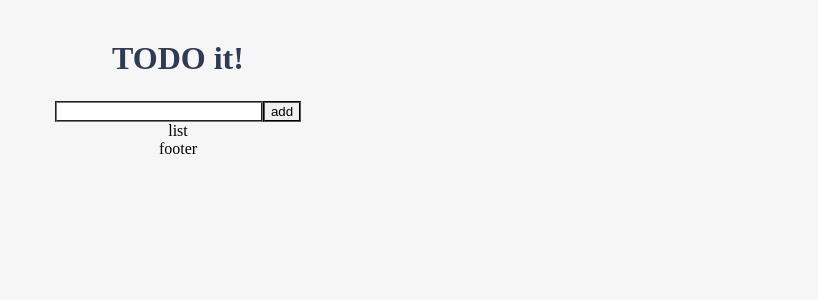
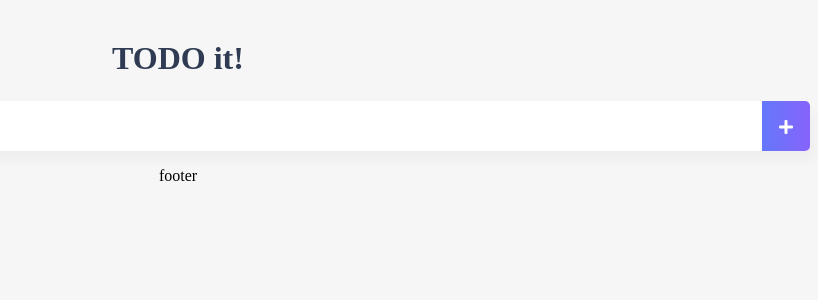
Before and after one commit to SilverTaek/TodoApp_Vue, a Vue app: page / in a window 1280 px wide. Shown: the top 300 px of the page, without its empty margins (462-1280 px from the left). Built offline with nearby package versions, Linux system fonts and the light colour scheme.

Commit message:
Component UI

```diff
--- a/src/components/TodoInput.vue
+++ b/src/components/TodoInput.vue
@@ -1,7 +1,10 @@
 <template>
-  <div>
-    <input type="text" v-model="newTodoItem" />
-    <button v-on:click="addTodo">add</button>
+  <div class="inputBox shadow">
+    <input type="text" v-model="newTodoItem" v-on:keyup.enter="addTodo" />
+    <!-- <button v-on:click="addTodo">add</button> -->
+    <span class="addContainer" v-on:click="addTodo">
+      <i class="fas fa-plus addBtn"></i>
+    </span>
   </div>
 </template>
 
@@ -15,11 +18,40 @@
   methods: {
     addTodo: function() {
       localStorage.setItem(this.newTodoItem, this.newTodoItem);
+      this.clearInput();
+    },
+    clearInput: function() {
       this.newTodoItem = "";
     }
   }
 };
 </script>
 
-<style>
+<style scoped>
+input:focus {
+  outline: none;
+}
+.inputBox {
+  background: white;
+  height: 50px;
+  line-height: 50px;
+  border-radius: 5px;
+}
+
+.inputBox input {
+  border-style: none;
+  font-size: 0.9rem;
+}
+.addContainer {
+  float: right;
+  background: linear-gradient(to right, #6478fb, #8763fb);
+  display: block;
+  width: 3rem;
+  border-radius: 0 5px 5px 0;
+}
+
+.addBtn {
+  color: white;
+  vertical-align: middle;
+}
 </style>
--- a/src/components/TodoList.vue
+++ b/src/components/TodoList.vue
@@ -1,7 +1,31 @@
-<template> <div>list</div></template>
+<template>
+  <div>
+    <ul>
+      <li v-for="todoItem in todoItems" v-bind:key="todoItem">
+        {{ todoItem }}
+      </li>
+    </ul>
+  </div>
+</template>
 
 <script>
-export default {};
+export default {
+  data: function() {
+    return {
+      todoItems: []
+    };
+  },
+
+  created: function() {
+    if (localStorage.length > 0) {
+      for (var i = 0; i < localStorage.length; i++) {
+        if (localStorage.key(i) !== "loglevel:webpack-dev-server") {
+          this.todoItems.push(localStorage.key(i));
+        }
+      }
+    }
+  }
+};
 </script>
 
 <style>
```
Also changed, not shown: 1 other file (tests, documents, lock files or other folders).
